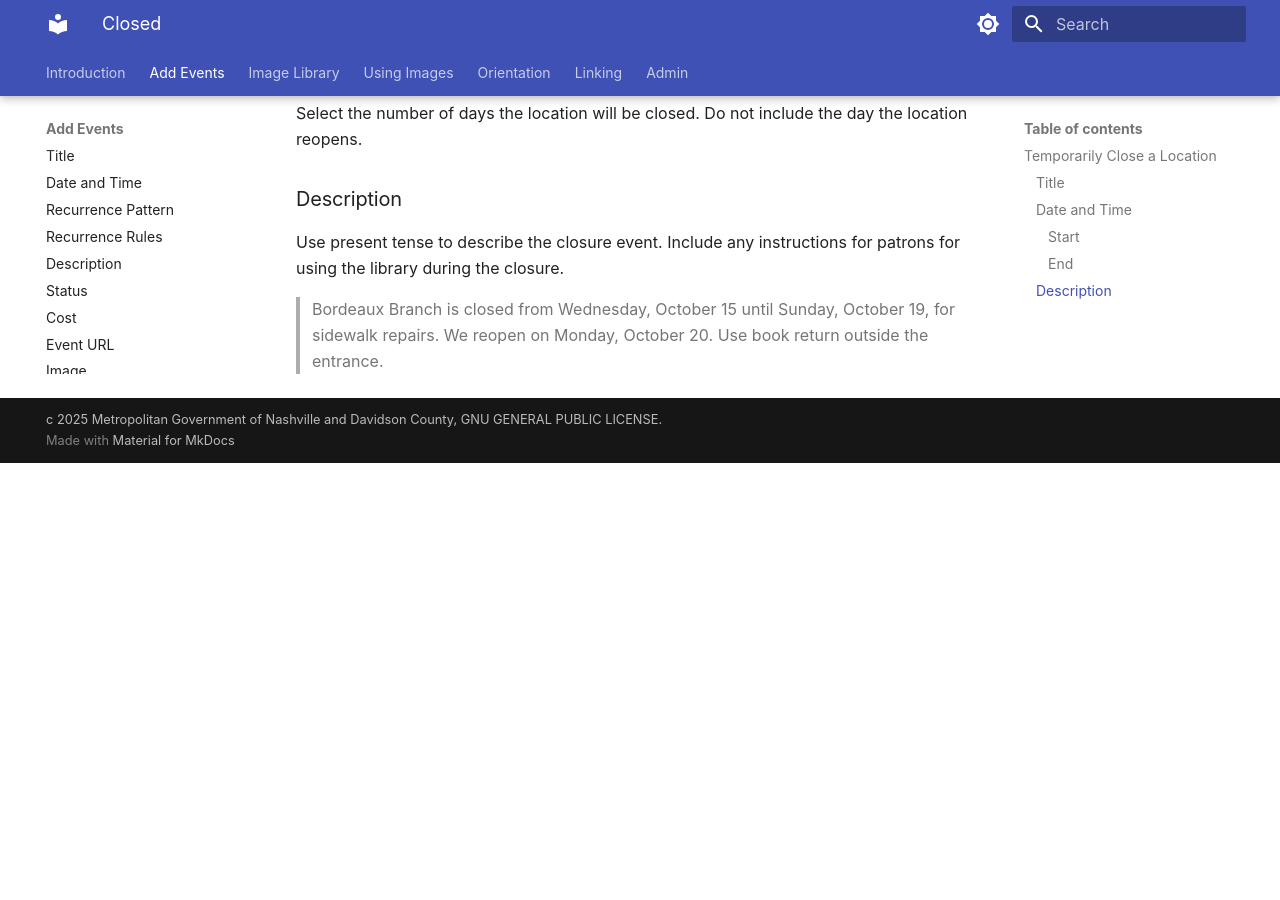
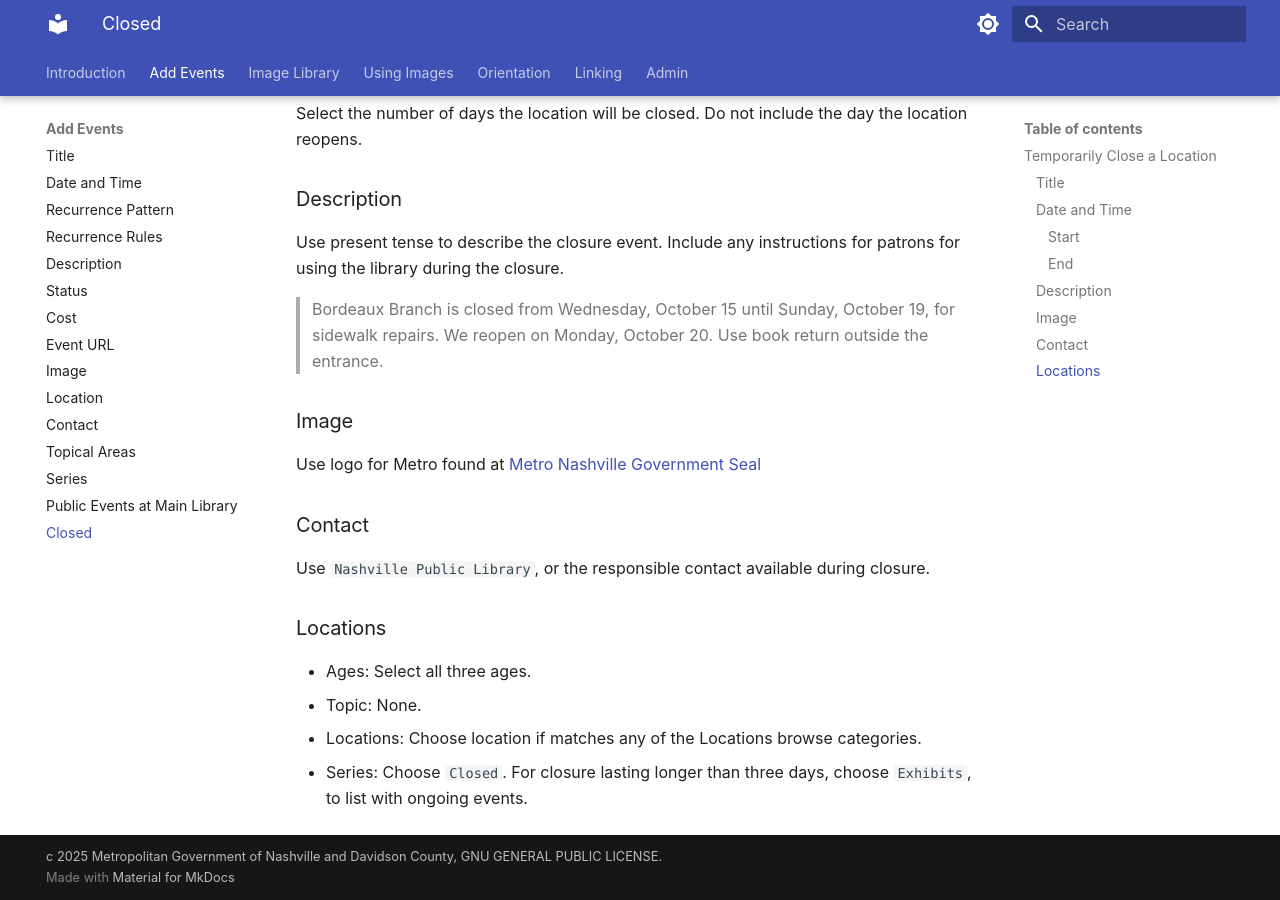
Before and after one commit to Nashville-Public-Library/bedework-docs, an MkDocs documentation site: the page built from docs/add-events/closed.md, in a window 1280 px wide and 900 px high, scrolled down 685 px. Built offline with MkDocs 1.6.1 and Material for MkDocs 9.7.7, drawn with Linux system fonts in a browser that asks for light colours; before the commit the page ends 1148 px from its top, so only the background shows below that.

Commit message:
added topical areas categories guidance

```diff
--- a/docs/add-events/closed.md
+++ b/docs/add-events/closed.md
@@ -34,3 +34,18 @@ Select the number of days the location will be closed. Do not include the day th
 Use present tense to describe the closure event. Include any instructions for patrons for using the library during the closure.
 
 > Bordeaux Branch is closed from Wednesday, October 15 until Sunday, October 19, for sidewalk repairs. We reopen on Monday, October 20. Use book return outside the entrance.
+
+### Image
+
+Use logo for Metro found at [Metro Nashville Government Seal](/image-library/organizations/#metro-nashville-government-seal)
+
+### Contact
+
+Use `Nashville Public Library`, or the responsible contact available during closure.
+
+### Locations
+
+- Ages: Select all three ages.
+- Topic: None.
+- Locations: Choose location if matches any of the Locations browse categories.
+- Series: Choose `Closed`. For closure lasting longer than three days, choose `Exhibits`, to list with ongoing events.
```
